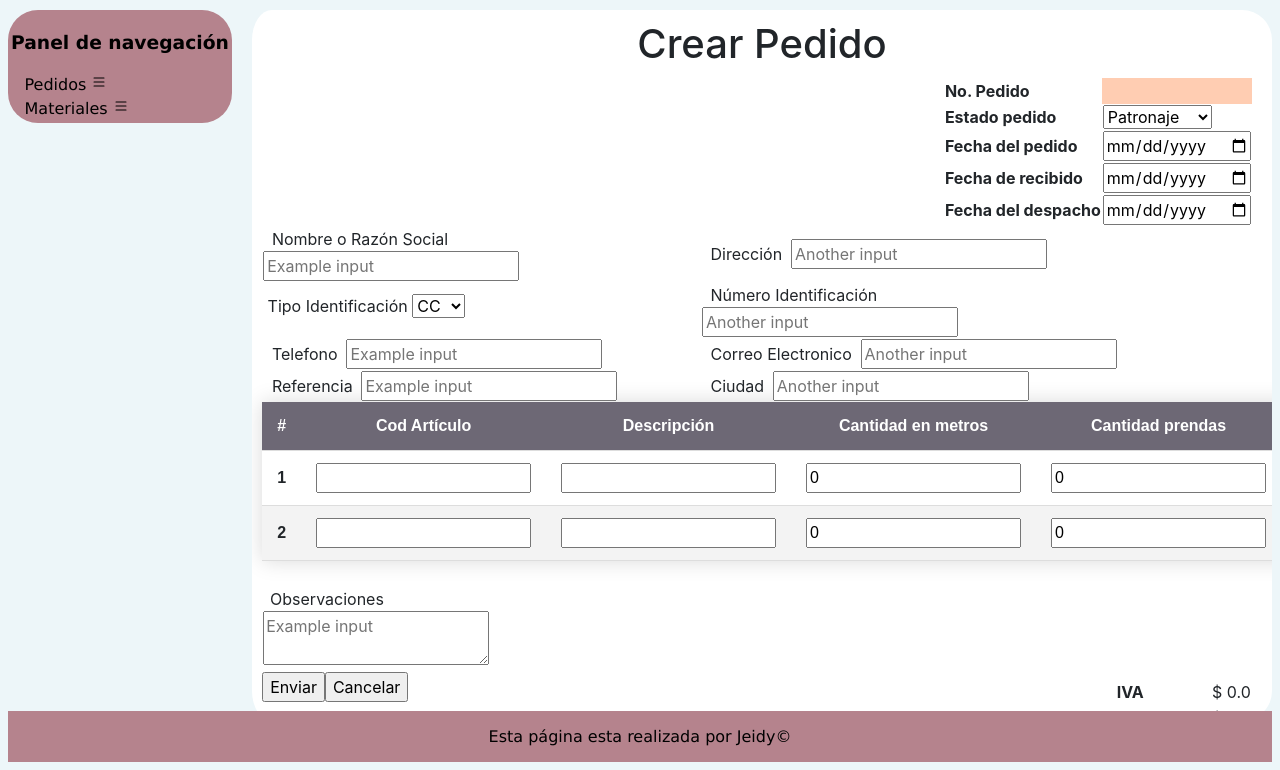
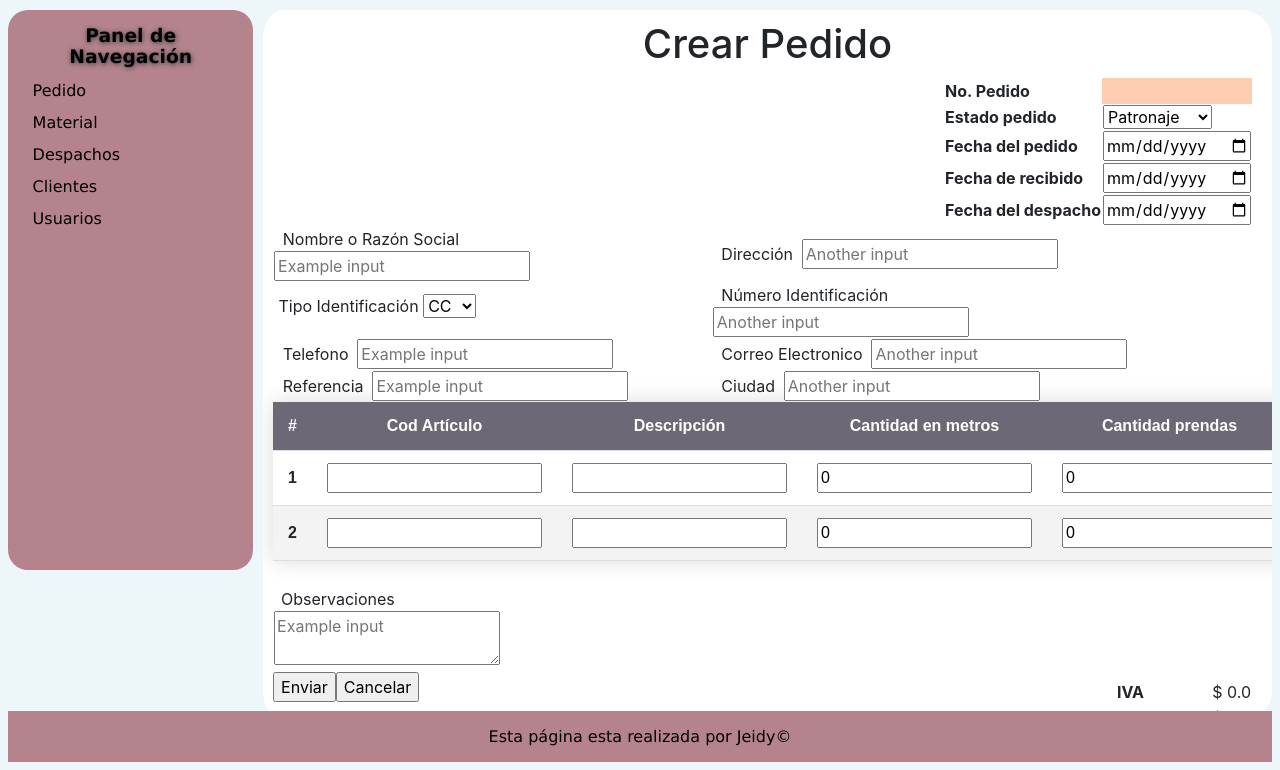
Before and after one commit to CristinaEcheverry/Proceso_textil, a Flask app: page /mainPage in a window 1280 px wide. Shown: the part 81-851 px from the top of the page. Run offline with Flask 3, Linux system fonts and the light colour scheme; some libraries are stand-ins or nearby versions.

Commit message:
se cambia panel de navegación y sus estilos

```diff
--- a/static/styles/styles.css
+++ b/static/styles/styles.css
@@ -79,24 +62,69 @@ footer {
 	align-items: center;
 }
 
+#barranavegacion {
+	font-family: Verdana, Geneva, Tahoma, sans-serif;
+	background-color: #b5838d;
+	display: flex;
+	justify-content: space-between;
+}
+#navbarSupportedContent {
+	display: block;
+	align-content: center;
+}
+
 .container {
+	height: 70vh; /* Set the height to 100% of the viewport height */
+	size-adjust: auto;
+	padding: 1%;
 	align-items: center;
 	font-family: Verdana, Geneva, Tahoma, sans-serif;
 }
 
 #panel_navegation {
 	margin-top: 10px;
-	margin-right: 10px;
 	background-color: #b5838d;
 	float: left;
-	border-radius: 30px 30px 30px 30px;
+	border-radius: 20px 20px 20px 20px;
 }
 
-.dropdown-menu li a :hover > ul {
-	background-color: #daecf6;
+.titulo {
+	margin: 1% 1%;
+	text-shadow: #343a40 0.5px 0.5px 5px;
+	text-align: center;
+}
+
+#container-nav ul {
+	display: block;
+	justify-content: space-between;
+}
+
+.opciones {
+	margin: 5%;
+	display: block;
+	cursor: pointer;
+}
+
+.opciones:hover {
+	transform: scale(1);
+	transition: all 0.3s;
+	display: block;
+}
+
+.operaciones {
+	display: none;
+	background-color: #ecc0c9;
 	color: black;
 	text-decoration: none;
 	transition: all 0.3s;
+	/* display: block; este pone todo el tiempo las opciones*/
+	width: 80%;
+	margin: 5%;
+	padding-left: 1%;
+	border-radius: 10%;
+}
+
+.opciones:hover .operaciones {
 	display: block;
 }
 
@@ -151,7 +176,7 @@ iframe {
 	flex-direction: column;
 }
 /* ayuda a poner las opciones en lista*/
-.navegacion a {
+/* .navegacion a {
 	padding: 0.8%;
 	display: block;
 }
--- a/templates/mainPage.html
+++ b/templates/mainPage.html
@@ -5,95 +5,20 @@
 	<head>
 		<meta charset="UTF-8" />
 		<meta name="viewport" content="width=device-width, initial-scale=1.0" />
+
 		<link rel="stylesheet" href="/static/styles/styles.css" />
 	</head>
 	<body>
-		<aside id="panel_navegation">
-			<table class="tabla" width="100%">
-				<td>
-					<div class="box-txt">
-						<h3>Panel de navegación</h3>
-					</div>
-					<div class="dropdown">
-						<ul class="navegacion">
-							<li class="btn btn-secondary" id="pedidos">
-								<a href="#pedidos" class="padre">
-									Pedidos
-									<label
-										class="label_hamburguesa"
-										for="menu_hamburguesa"
+		<aside class="container" id="panel_navegation">
+			<h3 class="titulo">Panel de Navegación</h3>
+			<ul id="continer-nav">
+				<li class="opciones">
+					Pedido
+					<ul
+						class="dropdown-menu dropdown-menu-dark"
+						aria-labelledby="dropdownMenuButton1"
 					>
-										<svg
-											xmlns="http://www.w3.org/2000/svg"
-											width="16"
-											height="16"
-											fill="currentColor"
-											class="list_icon"
-											viewBox="0 0 16 16"
-										>
-											<path
-												fill-rule="evenodd"
-												d="M2.5 12a.5.5 0 0 1 .5-.5h10a.5.5 0 0 1 0 1H3a.5.5 0 0 1-.5-.5m0-4a.5.5 0 0 1 .5-.5h10a.5.5 0 0 1 0 1H3a.5.5 0 0 1-.5-.5m0-4a.5.5 0 0 1 .5-.5h10a.5.5 0 0 1 0 1H3a.5.5 0 0 1-.5-.5"
-											/>
-										</svg>
-									</label>
-									<input
-										class="menu_hamburguesa"
-										type="checkbox"
-										name=""
-										id="menu_hamburguesa"
-								/></a>
-								<div class="dropdown-menu">
-									<a
-										class="dropdown-item"
-										href="{{ url_for('crearPedido') }}"
-										target="principal"
-									>
-										Crear Pedido
-									</a>
-									<a
-										class="dropdown-item"
-										href="{{ url_for('modificarPedido') }}"
-										target="principal"
-									>
-										Modificar Pedido
-									</a>
-									<a
-										class="dropdown-item"
-										href="{{ url_for('consultarPedido') }}"
-										target="principal"
-										>Consultar Pedido
-									</a>
-								</div>
-							</li>
-							<li class="btn btn-secondary" id="materiales">
-								<a href="#materiales" class="padre">
-									Materiales
-									<label
-										class="label_hamburguesa"
-										for="menu_hamburguesa"
-									>
-										<svg
-											xmlns="http://www.w3.org/2000/svg"
-											width="16"
-											height="16"
-											fill="currentColor"
-											class="list_icon"
-											viewBox="0 0 16 16"
-										>
-											<path
-												fill-rule="evenodd"
-												d="M2.5 12a.5.5 0 0 1 .5-.5h10a.5.5 0 0 1 0 1H3a.5.5 0 0 1-.5-.5m0-4a.5.5 0 0 1 .5-.5h10a.5.5 0 0 1 0 1H3a.5.5 0 0 1-.5-.5m0-4a.5.5 0 0 1 .5-.5h10a.5.5 0 0 1 0 1H3a.5.5 0 0 1-.5-.5"
-											/>
-										</svg>
-									</label>
-									<input
-										class="menu_hamburguesa"
-										type="checkbox"
-										name=""
-										id="menu_hamburguesa"
-								/></a>
-								<div class="dropdown-menu">
+						<li class="operaciones">
 							<a
 								class="dropdown-item"
 								href="{{ url_for('crearPedido') }}"
@@ -108,143 +35,165 @@
 							>
 								Modificar
 							</a>
+						</li>
+						<li class="operaciones">
 							<a
 								class="dropdown-item"
 								href="{{ url_for('consultarPedido') }}"
 								target="principal"
-										>Consultar
+							>
+								Consultar
 							</a>
-								</div>
 						</li>
 					</ul>
-						<!--
-						<button
-							class="btn btn-secondary dropdown-toggle"
-							type="button"
-							id="dropdownMenuButton1"
-							data-bs-toggle="dropdown"
-							aria-expanded="false"
-						>
-							Pedido
-							<label class="label_hamburguesa" for="menu_hamburguesa"
-								><svg
-									xmlns="http://www.w3.org/2000/svg"
-									width="16"
-									height="16"
-									fill="currentColor"
-									class="list_icon"
-									viewBox="0 0 16 16"
-								>
-									<path
-										fill-rule="evenodd"
-										d="M2.5 12a.5.5 0 0 1 .5-.5h10a.5.5 0 0 1 0 1H3a.5.5 0 0 1-.5-.5m0-4a.5.5 0 0 1 .5-.5h10a.5.5 0 0 1 0 1H3a.5.5 0 0 1-.5-.5m0-4a.5.5 0 0 1 .5-.5h10a.5.5 0 0 1 0 1H3a.5.5 0 0 1-.5-.5"
-									/>
-								</svg>
-							</label>
-							<input
-								class="menu_hamburguesa"
-								type="checkbox"
-								name=""
-								id="menu_hamburguesa"
-							/>
-						</button>
+				</li>
+				<li class="opciones">
+					Material
 					<ul
 						class="dropdown-menu dropdown-menu-dark"
 						aria-labelledby="dropdownMenuButton1"
 					>
-							<li class="enlace">
-								<a
-									class="dropdown-item"
-									href="{{ url_for('crearPedido') }}"
-									target="principal"
-								>
-									Crear Pedido
-								</a>
-							</li>
-							<li class="enlace">
-								<a
-									class="dropdown-item"
-									href="{{ url_for('modificarPedido') }}"
-									target="principal"
-								>
-									Modificar Pedido
-								</a>
-							</li>
-
-							<li class="enlace">
-								<a
-									class="dropdown-item"
-									href="{{ url_for('consultarPedido') }}"
-									target="principal"
-									>Consultar Pedido
-								</a>
-							</li>
-						</ul>
-						<button
-							class="btn btn-secondary dropdown-toggle"
-							type="button"
-							id="dropdownMenuButton2"
-							data-bs-toggle="dropdown"
-							aria-expanded="false"
-						>
-							Materiales
-							<label class="label_hamburguesa" for="menu_hamburguesa"
-								><svg
-									xmlns="http://www.w3.org/2000/svg"
-									width="16"
-									height="16"
-									fill="currentColor"
-									class="list_icon"
-									viewBox="0 0 16 16"
-								>
-									<path
-										fill-rule="evenodd"
-										d="M2.5 12a.5.5 0 0 1 .5-.5h10a.5.5 0 0 1 0 1H3a.5.5 0 0 1-.5-.5m0-4a.5.5 0 0 1 .5-.5h10a.5.5 0 0 1 0 1H3a.5.5 0 0 1-.5-.5m0-4a.5.5 0 0 1 .5-.5h10a.5.5 0 0 1 0 1H3a.5.5 0 0 1-.5-.5"
-									/>
-								</svg>
-							</label>
-							<input
-								class="menu_hamburguesa"
-								type="checkbox"
-								name=""
-								id="menu_hamburguesa"
-							/>
-						</button>
-						<ul
-							class="dropdown-menu dropdown-menu-dark"
-							aria-labelledby="dropdownMenuButton2"
-						>
-							<li class="enlace">
+						<li class="operaciones">
 							<a
 								class="dropdown-item"
 								href="{{ url_for('ingresoMaterial') }}"
 								target="principal"
 							>
-									Ingresar Referencia
+								Crear
 							</a>
 						</li>
-							<li class="enlace">
+
+						<li class="operaciones">
 							<a
 								class="dropdown-item"
 								href="{{ url_for('modificarRefMeaterial') }}"
 								target="principal"
 							>
-									Modificar Referencia
+								Modificar
 							</a>
 						</li>
-
-							<li class="enlace">
+						<li class="operaciones">
 							<a
 								class="dropdown-item"
 								href="{{ url_for('consultarMaterial') }}"
 								target="principal"
-									>Consultar Referencia
+							>
+								Consultar
 							</a>
 						</li>
-						</ul>-->
-					</div>
-				</td>
-			</table>
+					</ul>
+				</li>
+				<li class="opciones">
+					Despachos
+					<ul
+						class="dropdown-menu dropdown-menu-dark"
+						aria-labelledby="dropdownMenuButton1"
+					>
+						<li class="operaciones">
+							<a
+								class="dropdown-item"
+								href="{{ url_for('ingresoMaterial') }}"
+								target="principal"
+							>
+								Crear
+							</a>
+						</li>
+
+						<li class="operaciones">
+							<a
+								class="dropdown-item"
+								href="{{ url_for('modificarRefMeaterial') }}"
+								target="principal"
+							>
+								Modificar
+							</a>
+						</li>
+						<li class="operaciones">
+							<a
+								class="dropdown-item"
+								href="{{ url_for('consultarMaterial') }}"
+								target="principal"
+							>
+								Consultar
+							</a>
+						</li>
+					</ul>
+				</li>
+				<li class="opciones">
+					Clientes
+					<ul
+						class="dropdown-menu dropdown-menu-dark"
+						aria-labelledby="dropdownMenuButton1"
+					>
+						<li class="operaciones">
+							<a
+								class="dropdown-item"
+								href="{{ url_for('ingresoMaterial') }}"
+								target="principal"
+							>
+								Crear
+							</a>
+						</li>
+
+						<li class="operaciones">
+							<a
+								class="dropdown-item"
+								href="{{ url_for('modificarRefMeaterial') }}"
+								target="principal"
+							>
+								Modificar
+							</a>
+						</li>
+						<li class="operaciones">
+							<a
+								class="dropdown-item"
+								href="{{ url_for('consultarMaterial') }}"
+								target="principal"
+							>
+								Consultar
+							</a>
+						</li>
+					</ul>
+				</li>
+
+				<li class="opciones">
+					Usuarios
+					<!-- aqui tiene que apareces una nombre del usuario -->
+					<ul
+						class="dropdown-menu dropdown-menu-dark"
+						aria-labelledby="dropdownMenuButton1"
+					>
+						<li class="operaciones">
+							<a
+								class="dropdown-item"
+								href="{{ url_for('ingresoMaterial') }}"
+								target="principal"
+							>
+								Crear
+							</a>
+						</li>
+
+						<li class="operaciones">
+							<a
+								class="dropdown-item"
+								href="{{ url_for('modificarRefMeaterial') }}"
+								target="principal"
+							>
+								Modificar
+							</a>
+						</li>
+						<li class="operaciones">
+							<a
+								class="dropdown-item"
+								href="{{ url_for('consultarMaterial') }}"
+								target="principal"
+							>
+								Consultar
+							</a>
+						</li>
+					</ul>
+				</li>
+			</ul>
 		</aside>
 		<section>
 			<div class="form-space">
```
Also changed, not shown: other parts of static/styles/styles.css (+3 -23 lines), other parts of templates/mainPage.html (+2 -0 lines). Lines whose indentation alone changed are shown as unchanged.
